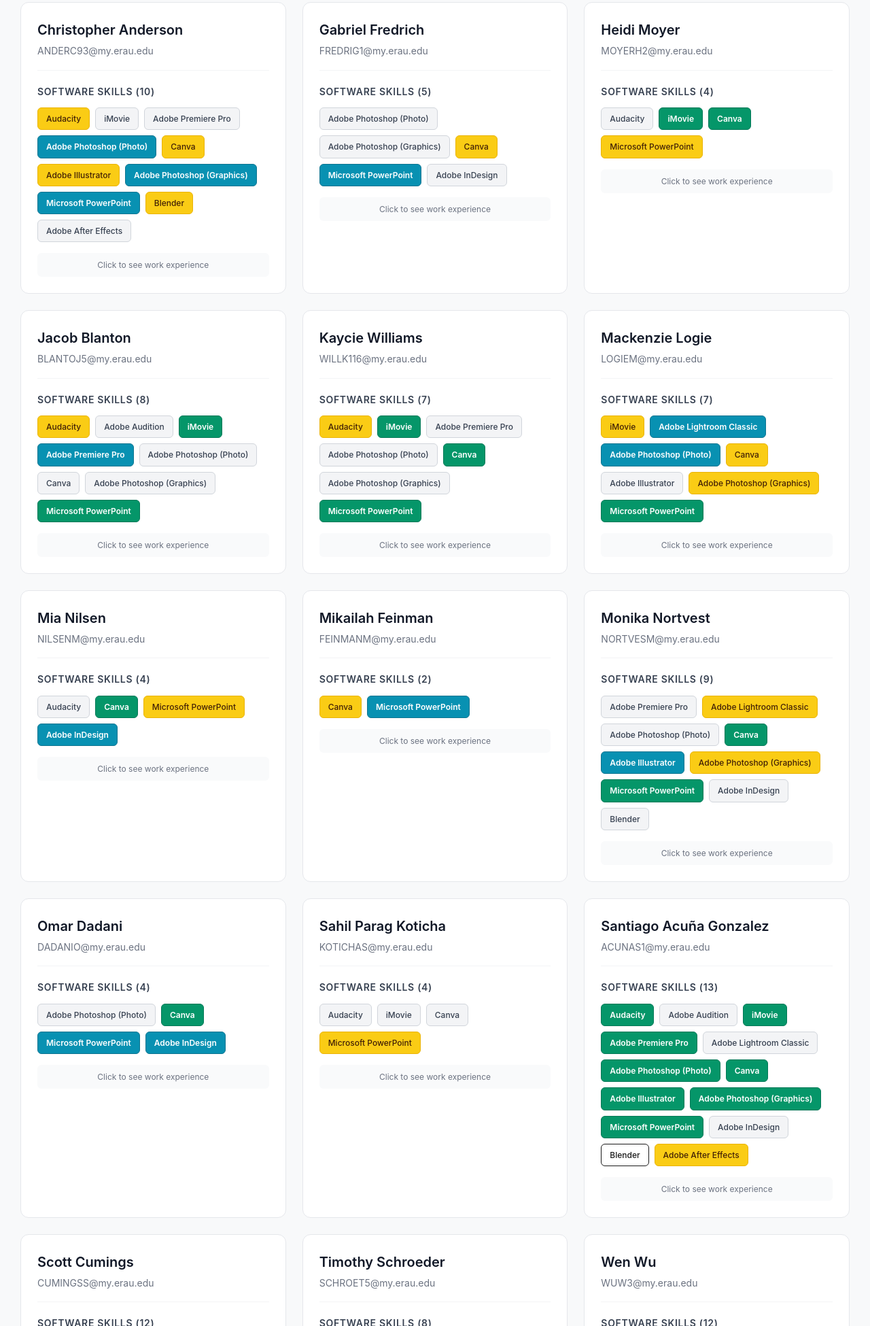
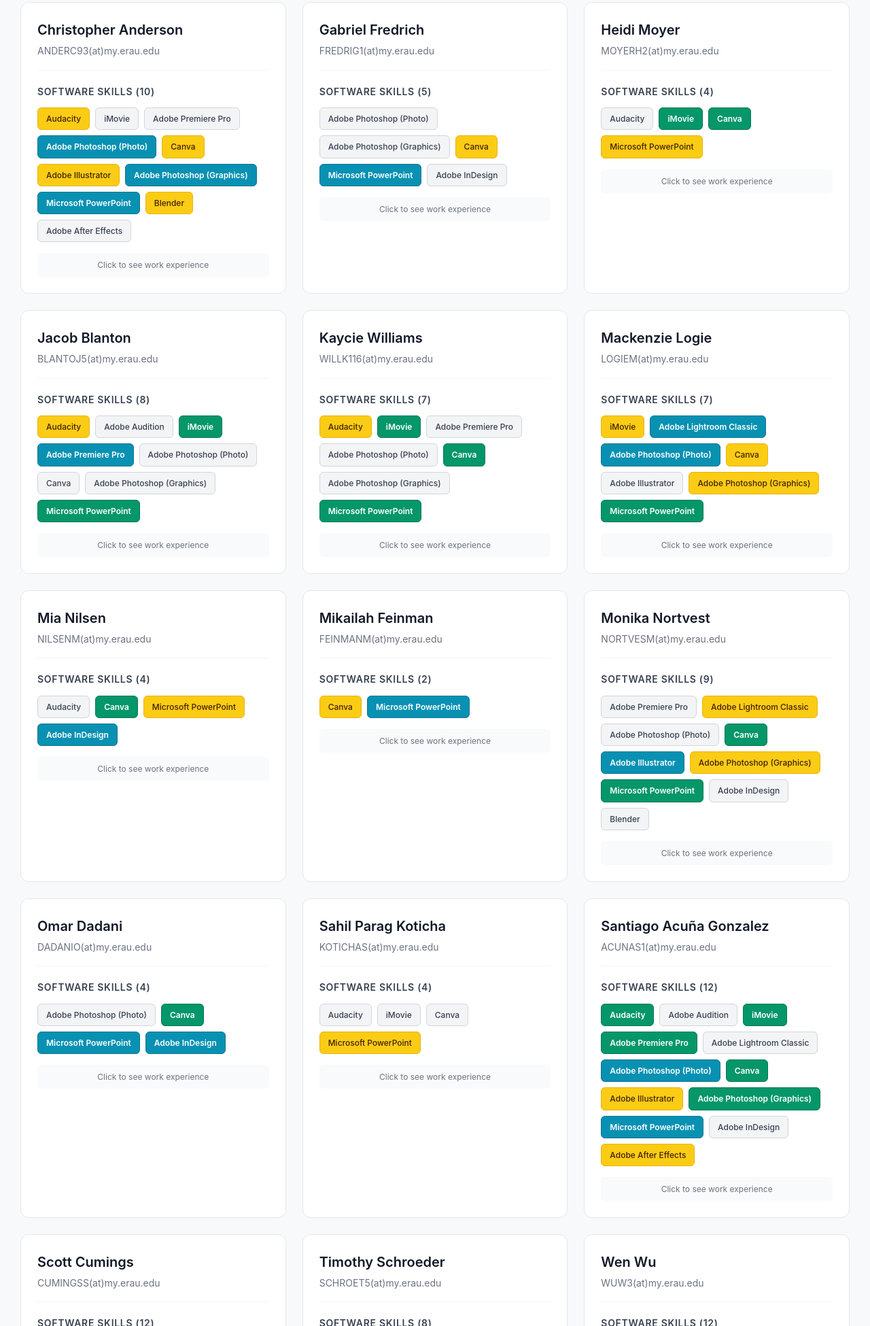
Before and after one commit to SugarWithCoffee/CCDM_YELLOW_PAGES, a plain HTML site: page index.html in a window 1280 px wide. Shown: the part 850-2800 px from the top of the page at 68% size. Drawn offline with Linux system fonts and the light colour scheme.

Commit message:
Changes to Structure and More Things

```diff
--- a/index.html
+++ b/index.html
@@ -450,7 +450,7 @@
         </div>
 
         <div class="disclaimer">
-            <p>Have you learned something new or received extra training? <a href="mailto:leadership@example.com?subject=Skills%20Update">Write an email to leadership for an update.</a></p>
+            <p>Have you learned something new or received extra training? <a href="mailto:dbccdm12@erau.edu?subject=Skills%20Update">Write an email to leadership for an update.</a></p>
         </div>
 
         <div class="footer">
@@ -463,7 +463,7 @@
         const teamData = [
             {
                 "name": "Alexis Smith",
-                "email": "SMITHA79@my.erau.edu",
+                "email": "SMITHA79(at)my.erau.edu",
                 "skills": {
                     "iMovie": "Slightly Used",
                     "Adobe Photoshop (Photo)": "Slightly Used",
@@ -482,7 +482,7 @@
             },
             {
                 "name": "Bastien Melin",
-                "email": "MELINB1@my.erau.edu",
+                "email": "MELINB1(at)my.erau.edu",
                 "skills": {
                     "Audacity": "Proficient",
                     "Adobe Audition": "Proficient",
@@ -508,7 +508,7 @@
             },
             {
                 "name": "Carissa Aumack",
-                "email": "AUMACKC1@my.erau.edu",
+                "email": "AUMACKC1(at)my.erau.edu",
                 "skills": {
                     "iMovie": "Can Manage",
                     "Adobe Premiere Pro": "Slightly Used",
@@ -532,7 +532,7 @@
             },
             {
                 "name": "Christopher Anderson",
-                "email": "ANDERC93@my.erau.edu",
+                "email": "ANDERC93(at)my.erau.edu",
                 "skills": {
                     "Audacity": "Can Manage",
                     "iMovie": "Slightly Used",
@@ -557,7 +557,7 @@
             },
             {
                 "name": "Gabriel Fredrich",
-                "email": "FREDRIG1@my.erau.edu",
+                "email": "FREDRIG1(at)my.erau.edu",
                 "skills": {
                     "Adobe Photoshop (Photo)": "Slightly Used",
                     "Adobe Photoshop (Graphics)": "Slightly Used",
@@ -577,7 +577,7 @@
             },
             {
                 "name": "Heidi Moyer",
-                "email": "MOYERH2@my.erau.edu",
+                "email": "MOYERH2(at)my.erau.edu",
                 "skills": {
                     "Audacity": "Slightly Used",
                     "iMovie": "Experienced",
@@ -596,7 +596,7 @@
             },
             {
                 "name": "Jacob Blanton",
-                "email": "BLANTOJ5@my.erau.edu",
+                "email": "BLANTOJ5(at)my.erau.edu",
                 "skills": {
                     "Audacity": "Can Manage",
                     "Adobe Audition": "Slightly Used",
@@ -619,7 +619,7 @@
             },
             {
                 "name": "Kaycie Williams",
-                "email": "WILLK116@my.erau.edu",
+                "email": "WILLK116(at)my.erau.edu",
                 "skills": {
                     "Audacity": "Can Manage",
                     "iMovie": "Experienced",
@@ -641,7 +641,7 @@
             },
             {
                 "name": "Mackenzie Logie",
-                "email": "LOGIEM@my.erau.edu",
+                "email": "LOGIEM(at)my.erau.edu",
                 "skills": {
                     "iMovie": "Can Manage",
                     "Adobe Lightroom Classic": "Proficient",
@@ -663,7 +663,7 @@
             },
             {
                 "name": "Mia Nilsen",
-                "email": "NILSENM@my.erau.edu",
+                "email": "NILSENM(at)my.erau.edu",
                 "skills": {
                     "Audacity": "Slightly Used",
                     "Canva": "Experienced",
@@ -682,7 +682,7 @@
             },
             {
                 "name": "Mikailah Feinman",
-                "email": "FEINMANM@my.erau.edu",
+                "email": "FEINMANM(at)my.erau.edu",
                 "skills": {
                     "Canva": "Can Manage",
                     "Microsoft PowerPoint": "Proficient"
@@ -699,7 +699,7 @@
             },
             {
                 "name": "Monika Nortvest",
-                "email": "NORTVESM@my.erau.edu",
+                "email": "NORTVESM(at)my.erau.edu",
                 "skills": {
                     "Adobe Premiere Pro": "Slightly Used",
                     "Adobe Lightroom Classic": "Can Manage",
@@ -723,7 +723,7 @@
             },
             {
                 "name": "Omar Dadani",
-                "email": "DADANIO@my.erau.edu",
+                "email": "DADANIO(at)my.erau.edu",
                 "skills": {
                     "Adobe Photoshop (Photo)": "Slightly Used",
                     "Canva": "Experienced",
@@ -742,7 +742,7 @@
             },
             {
                 "name": "Sahil Parag Koticha",
-                "email": "KOTICHAS@my.erau.edu",
+                "email": "KOTICHAS(at)my.erau.edu",
                 "skills": {
                     "Audacity": "Slightly Used",
                     "iMovie": "Slightly Used",
@@ -761,20 +761,19 @@
             },
             {
                 "name": "Santiago Acuña Gonzalez",
-                "email": "ACUNAS1@my.erau.edu",
+                "email": "ACUNAS1(at)my.erau.edu",
                 "skills": {
                     "Audacity": "Experienced",
                     "Adobe Audition": "Slightly Used",
                     "iMovie": "Experienced",
                     "Adobe Premiere Pro": "Experienced",
                     "Adobe Lightroom Classic": "Slightly Used",
-                    "Adobe Photoshop (Photo)": "Experienced",
+                    "Adobe Photoshop (Photo)": "Proficient",
                     "Canva": "Experienced",
-                    "Adobe Illustrator": "Experienced",
+                    "Adobe Illustrator": "Can Manage",
                     "Adobe Photoshop (Graphics)": "Experienced",
-                    "Microsoft PowerPoint": "Experienced",
+                    "Microsoft PowerPoint": "Proficient",
                     "Adobe InDesign": "Slightly Used",
-                    "Blender": "Never Used",
                     "Adobe After Effects": "Can Manage"
                 },
                 "experience": {
@@ -789,7 +788,7 @@
             },
             {
                 "name": "Scott Cumings",
-                "email": "CUMINGSS@my.erau.edu",
+                "email": "CUMINGSS(at)my.erau.edu",
                 "skills": {
                     "Audacity": "Experienced",
                     "Adobe Audition": "Can Manage",
@@ -816,7 +815,7 @@
             },
             {
                 "name": "Timothy Schroeder",
-                "email": "SCHROET5@my.erau.edu",
+                "email": "SCHROET5(at)my.erau.edu",
                 "skills": {
                     "Audacity": "Can Manage",
                     "iMovie": "Slightly Used",
@@ -839,7 +838,7 @@
             },
             {
                 "name": "Wen Wu",
-                "email": "WUW3@my.erau.edu",
+                "email": "WUW3(at)my.erau.edu",
                 "skills": {
                     "Audacity": "Experienced",
                     "Adobe Audition": "Slightly Used",
@@ -866,7 +865,7 @@
             },
             {
                 "name": "Zoey Hart",
-                "email": "HARTZ3@my.erau.edu",
+                "email": "HARTZ3(at)my.erau.edu",
                 "skills": {
                     "Audacity": "Can Manage",
                     "Adobe Audition": "Can Manage",
```
